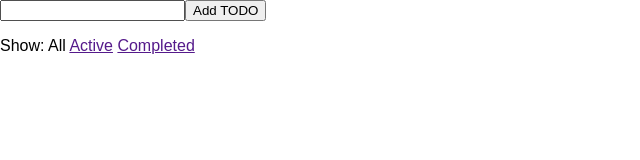
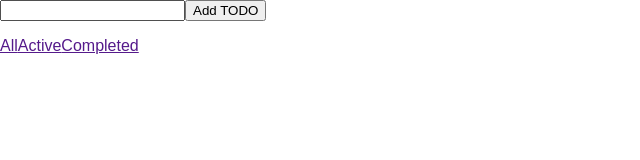
Before and after one commit to ian-te/react-todo-lessons, a React (Create React App) app: page / in a window 1280 px wide. Shown: the top 160 px of the page, without its empty margins (0-640 px from the left). Built offline with nearby package versions, Linux system fonts and the light colour scheme.

Commit message:
extracting presentational components pt2

```diff
--- a/src/App.js
+++ b/src/App.js
@@ -93,6 +93,7 @@ store.dispatch({
 })
 
 const getVisibleTodos = (todos, filter) => {
+
     switch (filter) {
         case 'SHOW_ALL':
             return todos;
@@ -101,25 +102,27 @@ const getVisibleTodos = (todos, filter) => {
         case 'SHOW_ACTIVE':
             return todos.filter(t => !t.completed);
         default:
-
+            return todos
     }
 }
 
-const FilterLink = ({ filter, currentFilter, children }) => {
-    if(filter==currentFilter) {
-        return <span>{children}</span>
-    }
+
+const AddTodo = ({
+    onAddClick
+}) => {
+    let input;
     return (
-        <a href=""
-            onClick={e => {
-                e.preventDefault();
-                store.dispatch({
-                    type: 'SET_VISIBILITY_FILTER',
-                    filter
-                })
+        <div>
+            <input ref={node => {
+                    input = node
+                }}/>
+            <button onClick={()=>{
+                onAddClick(input.value)
+                input.value = '';
             }}>
-            {children}
-        </a>
+                Add TODO
+            </button>
+        </div>
     )
 }
 
@@ -141,71 +144,97 @@ const TodoList = ({
 }) => (
     <ul>
         {todos.map(todo =>
-            <Todo key={todo.id}
+            <Todo
+                key={todo.id}
                 {...todo}
                 onClick={() => onTodoClick(todo.id)}
             />)}
     </ul>
 )
+const FilterLink = ({
+    filter,
+    currentFilter,
+    children,
+    onClick
+}) => {
+    if(filter==currentFilter) {
+        return <span>{children}</span>
+    }
+    return (
+        <a href=""
+            onClick={e => {
+                e.preventDefault();
+                onClick(filter)
+            }}>
+            {children}
+        </a>
+    )
+}
 
+const Footer = (
+    visibilityFilter,
+    onFilterClick
+) => (
+    <footer>
+        <FilterLink
+            filter='SHOW_ALL'
+            currentFilter={visibilityFilter}
+            onClick={onFilterClick}>
+            All
+        </FilterLink>
+        <FilterLink
+            filter='SHOW_ACTIVE'
+            currentFilter={visibilityFilter}
+            onClick={onFilterClick}>
+            Active
+        </FilterLink>
+        <FilterLink
+            filter='SHOW_COMPLETED'
+            currentFilter={visibilityFilter}
+            onClick={onFilterClick}>
+            Completed
+        </FilterLink>
+    </footer>
+)
 let nextTodoId = 0;
-class App extends Component {
-    render() {
-        const {
+const App = ({
     todos,
     visibilityFilter
-        } = this.props
-        const visibleTodos = getVisibleTodos(todos, visibilityFilter)
-        return (
+}) => (
     <div>
-                <input ref={node => {
-                        this.input = node
-                    }}/>
-                <button onClick={()=>{
+        <AddTodo
+            onAddClick={ text =>
                 store.dispatch({
                     type: 'ADD_TODO',
-                        text: this.input.value,
-                        id: nextTodoId ++
-                    })
-                    this.input.value = '';
-                }}>
-                    Add TODO
-                </button>
+                    id: nextTodoId++,
+                    text
+                })}
+            />
         <TodoList
-                    todos={visibleTodos}
+            todos={
+                getVisibleTodos(
+                    todos,
+                    visibilityFilter
+                )
+            }
             onTodoClick={id =>
                 store.dispatch({
                     type: 'TOGGLE_TODO',
                     id
-                        })}
+                })
+            }
         />
-                <p>
-                    Show: {' '}
-                    <FilterLink
-                        filter='SHOW_ALL'
-                        currentFilter={visibilityFilter}
-                    >
-                        All
-                    </FilterLink>
-                    {' '}
-                    <FilterLink
-                        filter='SHOW_ACTIVE'
-                        currentFilter={visibilityFilter}
-                    >
-                        Active
-                    </FilterLink>
-                    {' '}
-                    <FilterLink
-                        filter='SHOW_COMPLETED'
-                        currentFilter={visibilityFilter}
-                    >
-                        Completed
-                    </FilterLink>
-                </p>
+        <Footer
+            visibilityFilter={visibilityFilter}
+            onFilterClick={ (filter) => {
+                store.dispatch({
+                    type: 'SET_VISIBILITY_FILTER',
+                    filter
+                })
+            }}
+            />
     </div>
 )
-    }
-}
 
 const render = () => {
     ReactDOM.render(
```
Lines whose indentation alone changed are shown as unchanged.
